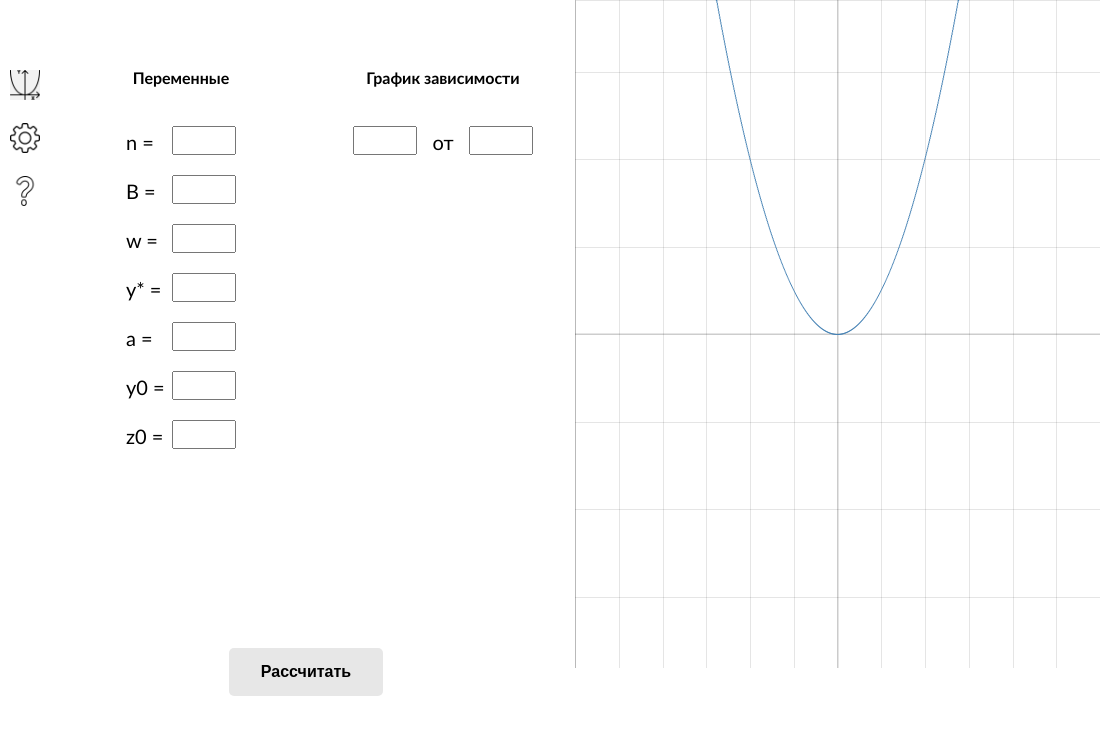
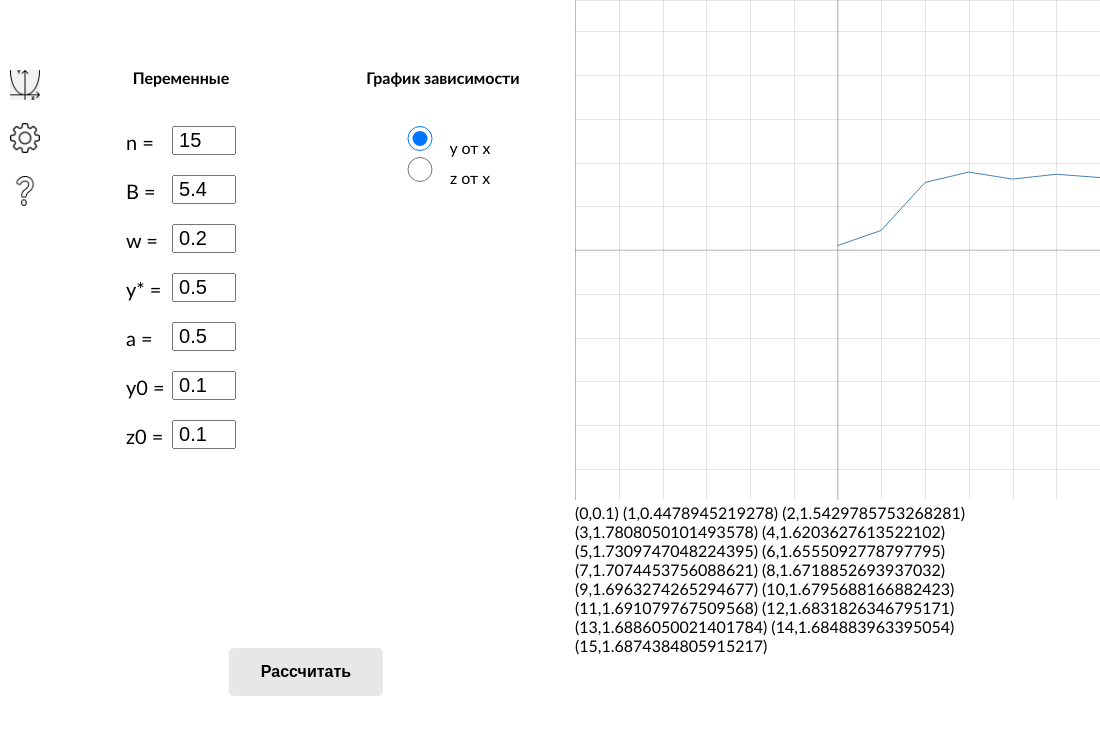
Before and after one commit to EkaterinaMel/Our_Project, an Electron app: page projectt/src/index.html in a window 1100 px wide. Both pictures are taken after a click on the button "Рассчитать". Drawn offline with Linux system fonts and the light colour scheme; no server answers.

Commit message:
Add files via upload

```diff
--- a/projectt/package.json
+++ b/projectt/package.json
@@ -10,7 +10,7 @@
   "author": "",
   "license": "ISC",
   "devDependencies": {
-    "electron": "^27.0.4"
+    "electron": "^27.3.3"
   },
   "dependencies": {
     "function-plot": "^1.23.3"
--- /dev/null
+++ b/projectt/preload.js
@@ -0,0 +1,5 @@
+const { contextBridge, ipcRenderer } = require('electron')
+
+contextBridge.exposeInMainWorld('electronAPI', {
+  setTitle: (title) => ipcRenderer.send('set-title', title)
+})
--- /dev/null
+++ b/projectt/result.txt
@@ -0,0 +1,3 @@
+(0,0.1) (1,0.4478945219278) (2,1.5429785753268281) (3,1.7808050101493578) (4,1.6203627613522102) (5,1.7309747048224395) (6,1.6555092778797795) (7,1.7074453756088621) (8,1.6718852693937032) (9,1.6963274265294677) (10,1.6795688166882423) (11,1.691079767509568) (12,1.6831826346795171) (13,1.6886050021401784) (14,1.684883963395054) (15,1.6874384805915217)
+
+(0,0.1) (1,0.4147171499331481) (2,1.3674014394304759) (3,1.7417243741380601) (4,1.5258937076663477) (5,1.6588472775072973) (6,1.5788762637446225) (7,1.6278741850291785) (8,1.5981372063446793) (9,1.6162997152252696) (10,1.6052469494516475) (11,1.6119885970950638) (12,1.6078821618393697) (13,1.6103855723044485) (14,1.6088601974041292) (15,1.6097899286552761) (16,1.6092233562148968) (17,1.609568662136502) (18,1.609358225270511) (19,1.6094864755725657) (20,1.6094083157558527) (21,1.6094559496008416) (22,1.609426919837324) (23,1.6094446117157344) (24,1.6094338296291222) (25,1.609440400646988) (26,1.6094363960216234) (27,1.609438836592906) (28,1.6094373492165202) (29,1.6094382556801847) (30,1.6094377032469003)
--- /dev/null
+++ b/projectt/src/calculate.js
@@ -0,0 +1,91 @@
+function calculate(n_arg, B_arg, w_arg, yg_arg, a_arg, y0_arg, z0_arg){
+
+	/*n = 15;
+	B = 5.4;
+	w = 0.2;
+	yg = 0.5;
+	a = 0.5;
+	y0 = 0.1;
+	z0 = 0.1;*/
+
+
+
+
+
+	var list_y = []; // множество значений y от 0 до n
+	var list_z = []; // множество значений z от 0 до n
+
+	// n должно быть целое, остальные дробные
+	let y; // искомая численность жертвы
+	let z; // искомая численность хищника
+	let n = n_arg; // номер сезона размножения
+	let B = B_arg; // репродуктивный потенциал жертвы
+	let w = w_arg; // репродуктивный потенциал хищника
+	let yg = yg_arg; // константа полунасыщения хищника
+	let a = a_arg; // коэффициент переработки потребленной хищником биомассы жертвы в собственную биомассу
+	let y0 = y0_arg; // начальная численность жертвы
+	let z0 = z0_arg; // начальная численность хищника
+
+	// тест 1
+	// соответсвует увеличению численности хищника и уменьшению жертвы
+	//n = 15;
+	//B = 10.3;
+	//w = 10.0;
+	//yg = 0.3;
+	//a = 0.5;
+	//y0 = 1.2;
+	//z0 = 1.3;
+
+	// тест 2
+	// соответсвует сосуществованию двух видов
+	//n = 15;
+	//B = 10.3;
+	//w = 10.0;
+	//yg = 5.9;
+	//a = 2.5;
+	//y0 = 0.92;
+	//z0 = 0.71;
+
+	// тест 3
+	// соответсвует увеличению численности жертвы и уменьшению хищника
+
+
+	if (n < 0 || B < 0 || w < 0 || yg < 0 || a < 0 || y0 < 0 || z0 < 0) {
+	    console.log("Все введенные значения должны быть больше нуля! \n");
+	}
+
+	y = y0;
+	z = z0;
+	list_y.push(y);
+	list_z.push(z);
+
+	// расчет динамики
+	for (let i = 1; i <= n; ++i) {
+	    const y_last = y;
+	    const calc = (a * z) / (yg + y);
+	    if (calc > 1) {
+	        console.log("Значение дроби вне ОДЗ! \n"); // это впринципе не ошибка, но на этом нужно остановиться
+	        break;
+	    }
+	    y = B * (1 - calc) * y * Math.exp(-y);
+	    z = ((w * y_last) / (yg + y_last)) * z * Math.exp(-z);
+	    list_y.push(y);
+	    list_z.push(z);
+	}
+
+	// вывод в консоль результатов
+	for (const value of list_y) {
+	    //console.log(value + " ");
+	}
+	console.log();
+
+	for (const value of list_z) {
+	    //console.log(value + " ");
+	}
+	//console.log();
+	return [list_y, list_z]
+}
+
+
+
+//console.log(calculate(15, 5.4, 0.2, 0.5, 0.5, 0.1, 0.1)[1])
--- a/projectt/src/index.html
+++ b/projectt/src/index.html
@@ -7,6 +7,7 @@
 	<title>Планктоны</title>
 	<link rel="stylesheet" href="main.css" />
 	<script src="function-plot.js"></script>
+	<script src="calculate.js"></script>
 </head>
 <body>
 	<div class="menu">
@@ -20,60 +21,127 @@
 		<form action="/form/submit" method="post">
 		      <div>
 		        <label>n = </label>
-		        <input type="text" />
+		        <input value="15" id="n" type="text" />
 		      </div>
 		      <div>
 		        <label>B = </label>
-		        <input type="text" />
+		        <input value="5.4" id="B" type="text" />
 		      </div>
 		      <div>
 		        <label>w = </label>
-		        <input type="text" />
+		        <input value="0.2" id="w" type="text" />
 		      </div>
 		      <div>
 		        <label>y* = </label>
-		        <input type="text" />
+		        <input value="0.5" id="yg" type="text" />
 		      </div>
 		      <div>
 		        <label>a = </label>
-		        <input type="text" />
+		        <input value="0.5" id="a" type="text" />
 		      </div>
 		      <div>
 		        <label>y0 = </label>
-		        <input type="text" />
+		        <input value="0.1" id="y0" type="text" />
 		      </div>
 		      <div>
 		        <label>z0 = </label>
-		        <input type="text" />
+		        <input value="0.1" id="z0" type="text" />
 		      </div>
 	    </form>
 		</div>
   		<div class="column depend"><h4>График зависимости</h4><br>
-	  		<form action="/form/submit" method="post">
-			      <div>
-			      	<input type="text" />
-			        <label>от</label>
-			        <input type="text" />
-			      </div>
-		    </form>
+	  		  <div id="radio">
+			    <input type="radio" id="x_y" name="depend" value="y от x" checked />
+			    <label for="y">y от x</label>
+			  </div>
+
+			  <div>
+			    <input type="radio" id="x_z" name="depend" value="z от x" />
+			    <label for="z">z от x</label>
+			  </div>
 		</div>
 		<dir class="bottom">
-			<button><h4>Рассчитать</h4></button>
+			<button onclick="displ()"><h4>Рассчитать</h4></button>
 		</dir>
 	</div>
-	<div class="div2"><div id="root"></div></div>
-	</div>
+	<div class="div2"><div id="root"></div><div id="result"></div></div>
+</div>
 	<script src="script.js"></script>
 	<script type="module">
 	    functionPlot({
 	        target: '#root',
 	        width: 525,
-	        height: 668,
+	        height: 500, //668
 	        grid: true,
-	        data: [{ fn: 'x^2' }]
+	        data: [
+			    {
+			      points: [
+
+			      ],
+			      fnType: 'points',
+			      graphType: 'polyline'
+			    }
+			  ]
 	    })
 
 
 	</script>
+
+	<script type="text/javascript">
+		function displ(){
+
+
+
+
+
+
+
+
+
+				var d = -1
+				if (document.getElementById("x_y").checked == true){
+					d = 0
+				} else{
+					d = 1
+				}
+
+
+
+				//function calculate(n_arg, B_arg, w_arg, yg_arg, a_arg, y0_arg, z0_arg){
+				res = calculate(parseFloat(document.getElementById("n").value), parseFloat(document.getElementById("B").value), parseFloat(document.getElementById("w").value), parseFloat(document.getElementById("yg").value), parseFloat(document.getElementById("a").value), parseFloat(document.getElementById("y0").value), parseFloat(document.getElementById("z0").value))[d]
+				var points = []
+
+
+
+				//points.push(12)
+				document.getElementById("result").innerHTML = ""
+				for (var i = 0; i <= parseFloat(document.getElementById("n").value); i++) {
+					document.getElementById("result").innerHTML = document.getElementById("result").innerHTML + "("+i.toString()+","+res[i].toString()+")"+" "
+					points.push([i, res[i]])
+				}
+
+				window.electronAPI.setTitle("result "+document.getElementById("result").innerHTML)
+
+				functionPlot({
+		        target: '#root',
+		        width: 525,
+		        height: 500,
+		        grid: true,
+		        data: [
+				    {
+				      points: points,
+				      fnType: 'points',
+				      graphType: 'polyline'
+				    }
+				  ]
+		    	})
+
+
+		}
+	</script>
+
+
+
 </body>
+
 </html>
--- a/projectt/src/main.css
+++ b/projectt/src/main.css
@@ -50,7 +50,6 @@ margin-left: 50px;
 
 
 #root{
-	height: 100%;
 	padding: 0;
 }
 
@@ -106,8 +105,18 @@ input{
 .bottom button{
 	display: inline-block;
 }
+#result{
+	height: 168px;
+	overflow: scroll;
+}
+#result p{
+	white-space: initial;
+	word-wrap: break-word;
+}
 
-
+#radio{
+	margin-top: 20px
+}
 
 button {
   background-color: #e7e7e7; color: black; /* Green */
```
Also changed, not shown: projectt/main.js (+33 -7 lines), projectt/src/settings.html (+7 -4 lines), 1 other file.
